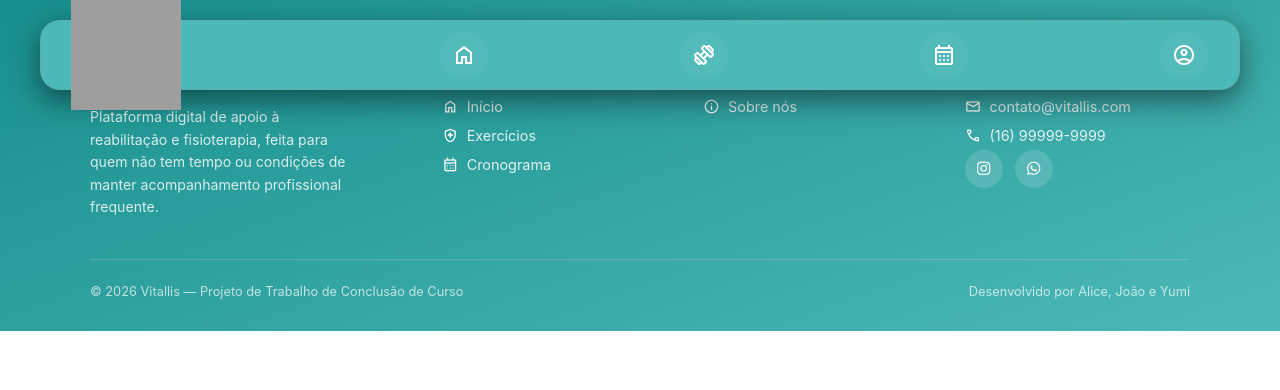
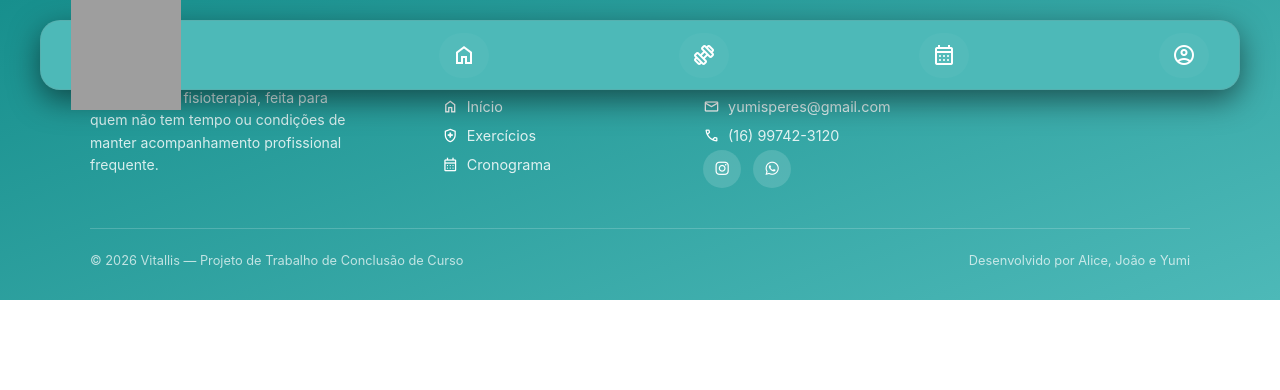
Before and after one commit to jaodu/Tcc, a PHP site: page /projeto.php in a window 1280 px wide. Shown: the top 390 px of the page. Run offline with PHP 8.4, Linux system fonts and the light colour scheme; the visitor is signed in with stand-in values (Sample User, id 1); grey boxes are pictures that could not be loaded.

Commit message:
Fix links and update footer contact information

```diff
--- a/projeto.php
+++ b/projeto.php
@@ -1,7 +1,7 @@
+<!-- base para as paginas no geral -->
 <?php
 require_once 'conexao.php';
 
-// Proteção da página: se o usuário não estiver logado, manda de volta para o login.php
 if (!isset($_SESSION['usuario_id'])) {
     header("Location: login.php");
     exit;
@@ -21,7 +21,7 @@ if (!isset($_SESSION['usuario_id'])) {
 <body>
     <div class="body-header">
     <header class="header">
-        <a href="#" class="vt">
+        <a href="inicio.php" class="vt">
             <img src="imagens/logoobranca.svg" class="logonav" alt="">
         </a>
 
@@ -38,7 +38,7 @@ if (!isset($_SESSION['usuario_id'])) {
                     </a>
                 </li>
                 <li class="nav-item">
-                    <a href="exercio.php" class="nav-link">
+                    <a href="exercicio.php" class="nav-link">
                         <div class="icon">
                             <span class="material-symbols-outlined">
                             exercise
@@ -85,15 +85,11 @@ if (!isset($_SESSION['usuario_id'])) {
     </header>
 
 
-    <footer class="site-footer">
+   <footer class="site-footer">
         <div class="footer-wrap">
             <div class="footer-top">
 
                 <div class="footer-col">
-                    <div class="footer-brand">
-                        <span class="dot"></span>
-                        <span>Vitallis</span>
-                    </div>
                     <p class="lede">
                         Plataforma digital de apoio à reabilitação e fisioterapia,
                         feita para quem não tem tempo ou condições de manter
@@ -104,28 +100,21 @@ if (!isset($_SESSION['usuario_id'])) {
                 <div class="footer-col">
                     <h4>Navegação</h4>
                     <ul class="footer-links">
-                        <li><a href="index.php"><span class="material-symbols-outlined">home</span>Início</a></li>
+                        <li><a href="inicio.php"><span class="material-symbols-outlined">home</span>Início</a></li>
                         <li><a href="exercicio.php"><span class="material-symbols-outlined">health_and_safety</span>Exercícios</a></li>
                         <li><a href="cronograma.php"><span class="material-symbols-outlined">calendar_month</span>Cronograma</a></li>
                     </ul>
                 </div>
 
                 <div class="footer-col">
-                    <h4>Institucional</h4>
-                    <ul class="footer-links">
-                        <li><a href="sobre.php"><span class="material-symbols-outlined">info</span>Sobre nós</a></li>
-                    </ul>
-                </div>
-
-                <div class="footer-col">
                     <h4>Contato</h4>
                     <ul class="footer-links">
-                        <li><a href="mailto:contato@vitallis.com" ><span class="material-symbols-outlined">mail</span>contato@vitallis.com</a></li>
-                        <li><a href="tel:+5516999999999"><span class="material-symbols-outlined">call</span>(16) 99999-9999</a></li>
+                        <li><a href="mailto:yumisperes@gmail.com" ><span class="material-symbols-outlined">mail</span>yumisperes@gmail.com</a></li>
+                        <li><a href="tel:+5516997423129"><span class="material-symbols-outlined">call</span>(16) 99742-3120</a></li>
                     </ul>
                     <div class="social-row">
-                        <a href="#" aria-label="Instagram" class="icon-footer"><i class="fa-brands fa-instagram"></i></a>
-                        <a href="#" aria-label="WhatsApp" class="icon-footer"><i class="fa-brands fa-whatsapp"></i></a>
+                        <a href="https://www.instagram.com/aliceespinelli_/" aria-label="Instagram" class="icon-footer"><i class="fa-brands fa-instagram"></i></a>
+                        <a href="https://wa.me/5516997016732" aria-label="WhatsApp" class="icon-footer"><i class="fa-brands fa-whatsapp"></i></a>
                     </div>
                 </div>
 
```
